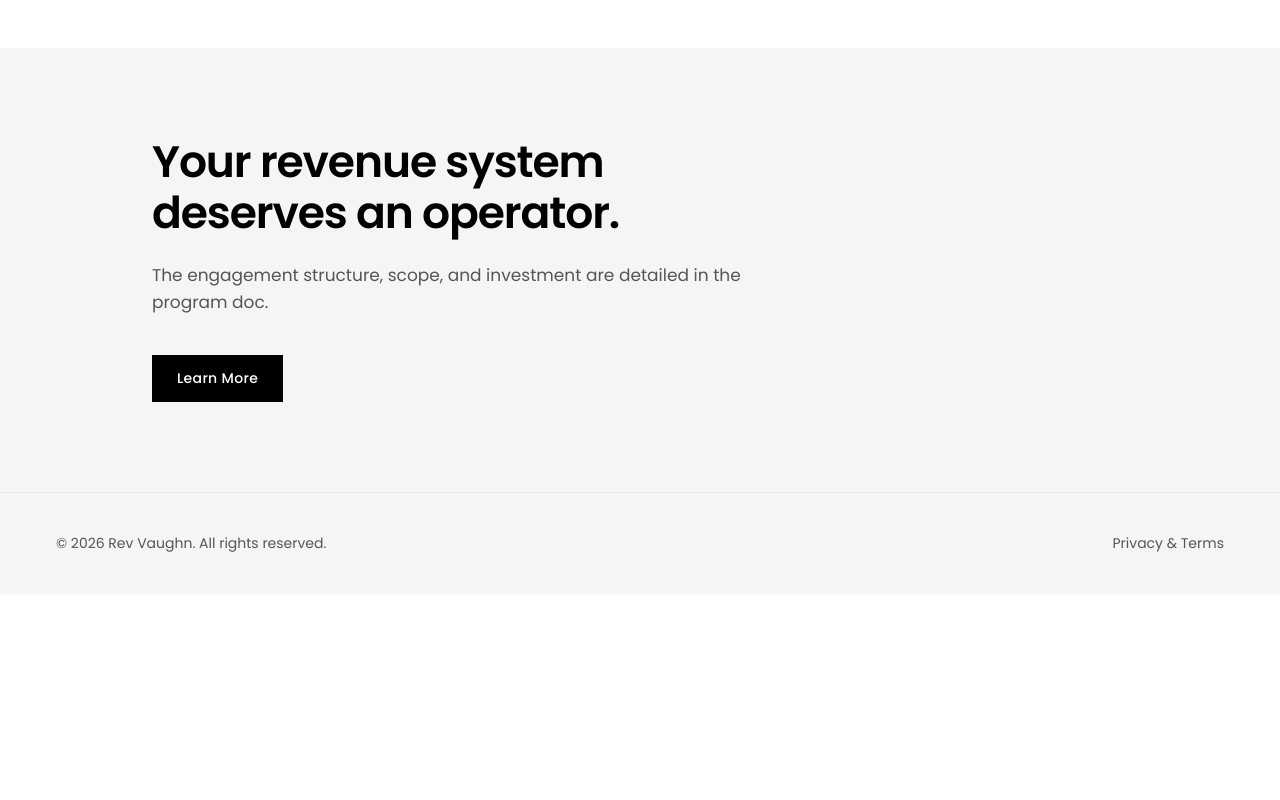
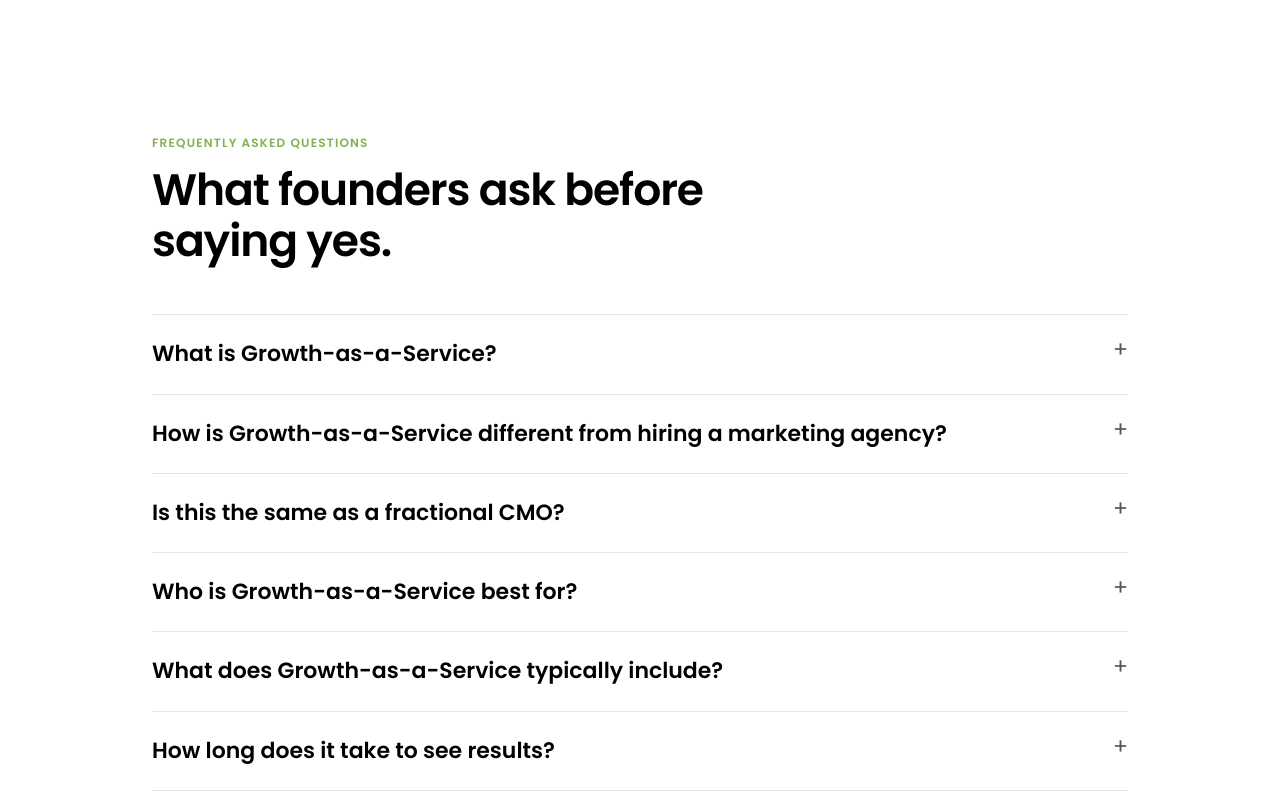
Before and after one commit to ndxtraders/revvaughn-com, a Next.js app: page /growth-as-a-service in a window 1280 px wide. Shown: the part 2460-3260 px from the top of the page. Before the commit the page ends 3054 px from the top, so only its background shows below. Built offline with nearby package versions, Linux system fonts and the light colour scheme.

Commit message:
Add FAQ section to Growth-as-a-Service page with FAQPage schema for AEO

```diff
--- a/app/growth-as-a-service/page.js
+++ b/app/growth-as-a-service/page.js
@@ -7,6 +7,43 @@ export const metadata = {
   title: 'Growth-As-A-Service — Rev Vaughn',
   description:
     'A fractional GTM partnership for founder-led brands. We architect and operate the revenue system with you — not just advise on it.',
+}
+
+const FAQS = [
+  {
+    q: 'What is Growth-as-a-Service?',
+    a: 'Growth-as-a-Service is an ongoing engagement where I take responsibility for identifying, prioritizing, and removing growth bottlenecks across your marketing and revenue systems. Instead of isolated tactics, you get continuous strategy, execution oversight, and optimization focused on revenue growth. This works best for businesses that already have traction but feel stuck, inconsistent, or inefficient.',
+  },
+  {
+    q: 'How is Growth-as-a-Service different from hiring a marketing agency?',
+    a: 'Most agencies focus on delivering tactics — ads, SEO, content, funnels. Growth-as-a-Service focuses on owning the growth challenge itself: diagnosing what is actually blocking growth, deciding what should be worked on (and what should not), coordinating strategy, messaging, funnels, and execution, and optimizing for revenue, not activity. You are not buying outputs. You are buying clarity, speed, and results.',
+  },
+  {
+    q: 'Is this the same as a fractional CMO?',
+    a: 'Growth-as-a-Service includes fractional CMO-level thinking, but it is more execution-oriented. A fractional CMO often focuses on leadership, planning, and team direction. Growth-as-a-Service focuses on rapid diagnosis, practical prioritization, removing blockers, and improving conversion and revenue flow. For many clients, it functions like a hands-on revenue growth strategist embedded in the business.',
+  },
+  {
+    q: 'Who is Growth-as-a-Service best for?',
+    a: 'This is best for founders and operators of established businesses, companies doing 7- to 9-figure revenue, teams that are doing the work but not seeing proportional results, and businesses tired of guessing which lever will actually move growth. If you are pre-revenue or just starting out, this is usually not the right fit.',
+  },
+  {
+    q: 'What does Growth-as-a-Service typically include?',
+    a: 'Every engagement is customized, but Growth-as-a-Service commonly includes growth diagnosis and prioritization, funnel and conversion optimization, messaging and positioning refinement, marketing strategy and execution guidance, and ongoing performance review and iteration. The focus is always on what will create the biggest growth impact next.',
+  },
+  {
+    q: 'How long does it take to see results?',
+    a: 'Many clients gain clarity and direction in the first few weeks as the highest-leverage bottlenecks are surfaced. Measurable improvements typically follow as those bottlenecks are removed and systems are optimized. Because this is an ongoing service, the long-term goal is sustainable, compounding growth — not a one-time spike.',
+  },
+]
+
+const FAQ_JSON_LD = {
+  '@context': 'https://schema.org',
+  '@type': 'FAQPage',
+  mainEntity: FAQS.map((f) => ({
+    '@type': 'Question',
+    name: f.q,
+    acceptedAnswer: { '@type': 'Answer', text: f.a },
+  })),
 }
 
 export default function GrowthAsAServicePage() {
@@ -139,6 +176,33 @@ export default function GrowthAsAServicePage() {
           </div>
         </Section>
 
+        {/* FAQ */}
+        <Section bg="paper" width="content">
+          <div className="max-w-prose mb-12">
+            <div className="eyebrow mb-4">Frequently Asked Questions</div>
+            <h2 className="text-h1 font-semibold tracking-tight text-ink">
+              What founders ask before saying yes.
+            </h2>
+          </div>
+          <div className="divide-y divide-rule border-t border-b border-rule">
+            {FAQS.map((f, i) => (
+              <details key={i} className="group py-6">
+                <summary className="flex items-start justify-between gap-6 cursor-pointer list-none">
+                  <h3 className="text-h3 font-semibold text-ink leading-snug">{f.q}</h3>
+                  <span className="text-ink-muted text-h3 leading-none transition-transform group-open:rotate-45 select-none">
+                    +
+                  </span>
+                </summary>
+                <p className="mt-4 text-body text-ink-soft leading-relaxed">{f.a}</p>
+              </details>
+            ))}
+          </div>
+          <script
+            type="application/ld+json"
+            dangerouslySetInnerHTML={{ __html: JSON.stringify(FAQ_JSON_LD) }}
+          />
+        </Section>
+
         {/* CTA */}
         <Section bg="grey" width="content">
           <div className="max-w-prose">
```
